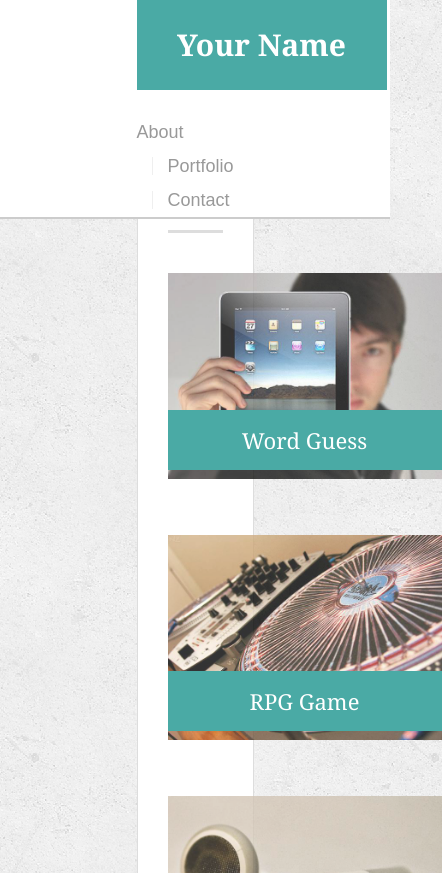
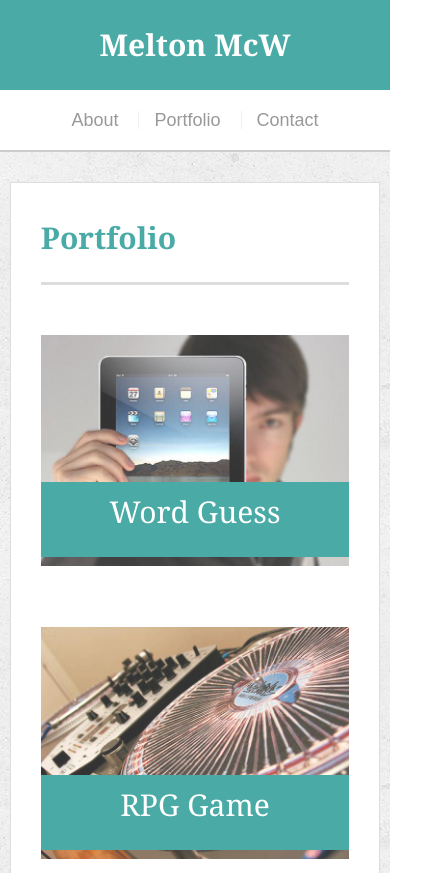
Before and after one commit to melton3413/Responsive-Portfolio, a plain HTML site: page portfolio.html in a window 390 px wide. Shown: the top 873 px of the page, 442 px wide, since content can reach past the window. Drawn offline with Linux system fonts and the light colour scheme.

Commit message:
3rd commit

```diff
--- a/assets/css/style.css
+++ b/assets/css/style.css
@@ -384,35 +384,75 @@ input[type=submit] {
 
 @media only screen and (max-width: 980px) {
   .container  {
-    width: 90%;
-  }
-
-  .main-section {
-    max-width: 610px;
-  }
-
-  .auth-image {
-    height: auto;
-    width: 200px;
+    width: 94%;
   }
 }
 
 @media only screen and (max-width: 768px) {
   .container  {
-    width: 96%;
+    width: 95%;
   }
   .main-section {
-    width: 100%;
-    max-width: 760px;
+    max-width: 100%;
   }
   .auth-image {
-    height: auto;
-    width: 335px;
+    width: 50%;
+    margin-bottom: 10px;
+  }
+  .work {
+    width: 48%;
+    margin: 15px 0;
+  }
+  .work:nth-child(even) {
+    margin-right: 25px;
   }
 }
 
 @media only screen and (max-width: 640px) {
-  .container  {
-    width: 30%
+  .container {
+    width: 100%;
+  }
+  #masthead {
+    position: static;
+  }
+  #logo {
+    width: 100%;
+  }
+  nav {
+    text-align: center;
+    margin: 0 auto;
+    float: none;
+  }
+  nav ul {
+    height: 150px;
+    line-height: 60px;
+  }
+  main {
+    width: 100%;
+    min-width: 100%;
+    padding: 0;
+    margin: 0 auto 200px auto;
+    clear: both;
+    overflow: auto;
+  }
+  .main-section {
+    width: 95%;
+    float: none;
+    min-width: 90%;
+    margin: 0 auto;
+  }
+  .auth-image {
+    width: 100%;
+    margin-bottom: 25px;
+  }
+  .work {
+    float: none;
+    margin: 50px auto 0 auto;
+    width: 100%;
+  }
+  h3 {
+    font-size: 30px;
+    height: 75px;
+    line-height: 45px;
   }
 }
--- a/portfolio.html
+++ b/portfolio.html
@@ -2,7 +2,8 @@
 <html lang="en-us">
 <head>
   <meta charset="UTF-8">
-  <title>Portfolio | Your Name</title>
+  <meta name="viewport" content="width=device-width, initial-scale=1.0">
+  <title>Portfolio | Melton McWilliams</title>
   <link rel="stylesheet" type="text/css" href="assets/css/reset.css">
   <link rel="stylesheet" type="text/css" href="assets/css/style.css">
 </head>
@@ -12,7 +13,7 @@
 
   <header id="masthead">
     <div class="container">
-      <a href="index.html" id="logo">Your Name</a>
+      <a href="index.html" id="logo">Melton McW</a>
       <nav>
         <ul>
           <li><a href="index.html">About</a></li>
```
Also changed, not shown: contact.html (+3 -2 lines), index.html (+1 -1 lines).
